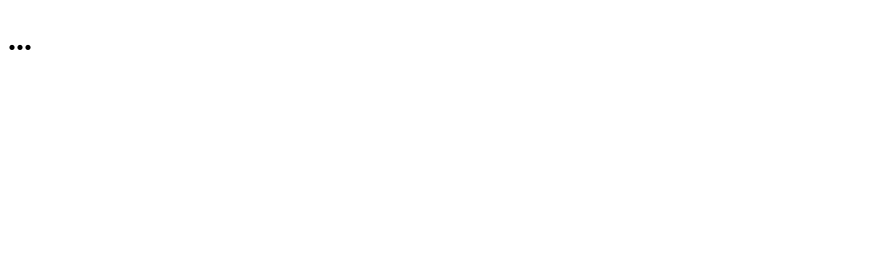
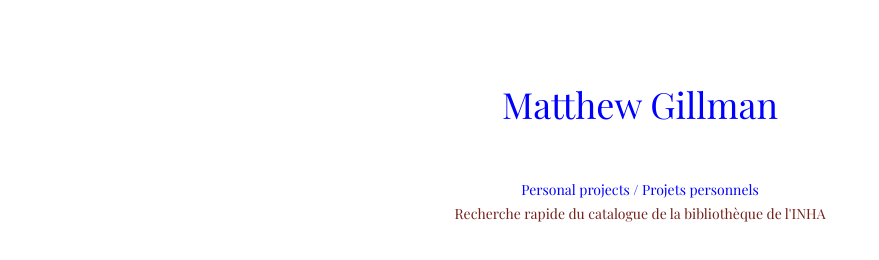
Before and after one commit to gillmanme/gillmanme.github.io, a plain HTML site: page index.html in a window 1280 px wide. Shown: the whole page, without its empty margins (0-879 px from the left). Drawn offline with nearby package versions, Linux system fonts and the light colour scheme; a web font is replaced by a local one.

Commit message:
Update index.html

```diff
--- a/index.html
+++ b/index.html
@@ -1,6 +1,50 @@
 <!DOCTYPE html>
 <html>
-<body>
-<h1>...</h1>
-</body>
+  <head>
+    <title>Matthew Gillman | Github</title>
+    <meta name="description" content="Matthew Gillman | Github">
+    <meta name="keywords" content="">
+    <meta name="viewport" content="width=device-width, initial-scale=1">
+    <meta charset="UTF-8">
+    <link rel="preconnect" href="https://fonts.googleapis.com">
+    <link rel="preconnect" href="https://fonts.gstatic.com" crossorigin>
+    <link href="https://fonts.googleapis.com/css2?family=Playfair+Display:ital,wght@0,400..900;1,400..900&display=swap" rel="stylesheet">
+    <style>
+      html {background-color: white; background-size: 8.28px 30.91px; background-attachment: fixed;}
+      body {margin-bottom: 100px;}
+      .container {max-width: 650px; margin: 0 auto;}
+      a:link {text-decoration: none; color: #75201a; outline: 0;}
+      a:visited {text-decoration: none; color: #75201a; outline: 0;}
+      a:hover {text-decoration: underline; color: #75201a;}
+      .main_font {font-family: 'Playfair Display', Helvetica, serif; font-weight: 200; color: blue;}
+      .home_title {text-align: center; font-size: 36px; font-style: bold; font-weight: 400; margin: 80px 0 30px 0; color: blue;}
+      .header {text-align: center; font-size: 30px;}
+      .body_text {font-size: 14px; margin: 50px 0 30px 0; line-height: 170%; font-weight: 300; text-align: center; color: blue;}
+      @media screen and (max-device-width: 480px) {
+        .home_title {font-size: 2.25em; margin: 20px 0 10px 0;}
+      	.home_body {font-size: 1em; text-align: left;}
+        .nav {font-size: 1em;}}
+    </style>
+  </head>
+
+<!-- NEED TO HAVE BOTH FR and EN ENCODING -->
+
+  <body>
+    <div class="container">
+
+      <div class="">
+        <p class="home_title main_font">
+          Matthew Gillman
+        </p>
+      </div>
+
+      <div class="main_font">
+        <p class="body_text">
+          Personal projects / Projets personnels<br>
+          <a href="https://gillmanme.github.io/binha_search.html">Recherche rapide du catalogue de la bibliothèque de l'INHA</a>
+        </p>
+      </div>
+
+    </div>
+  </body>
 </html>
```
